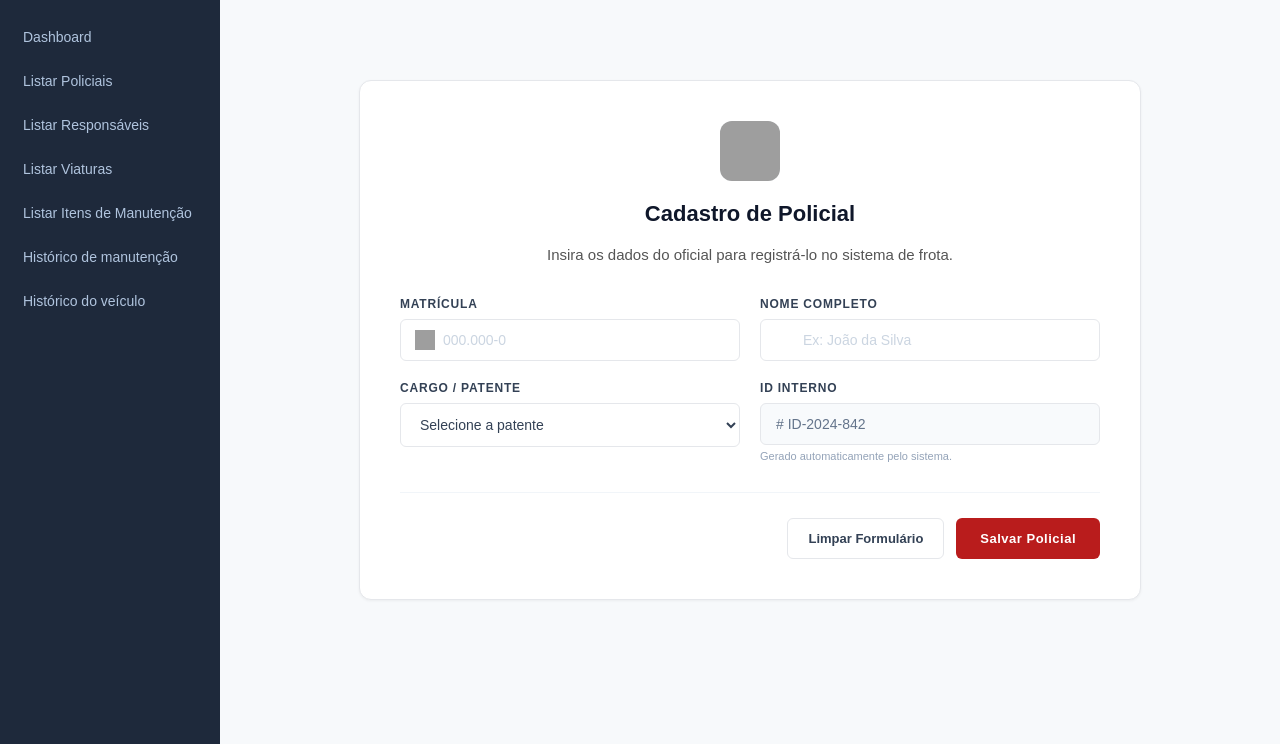
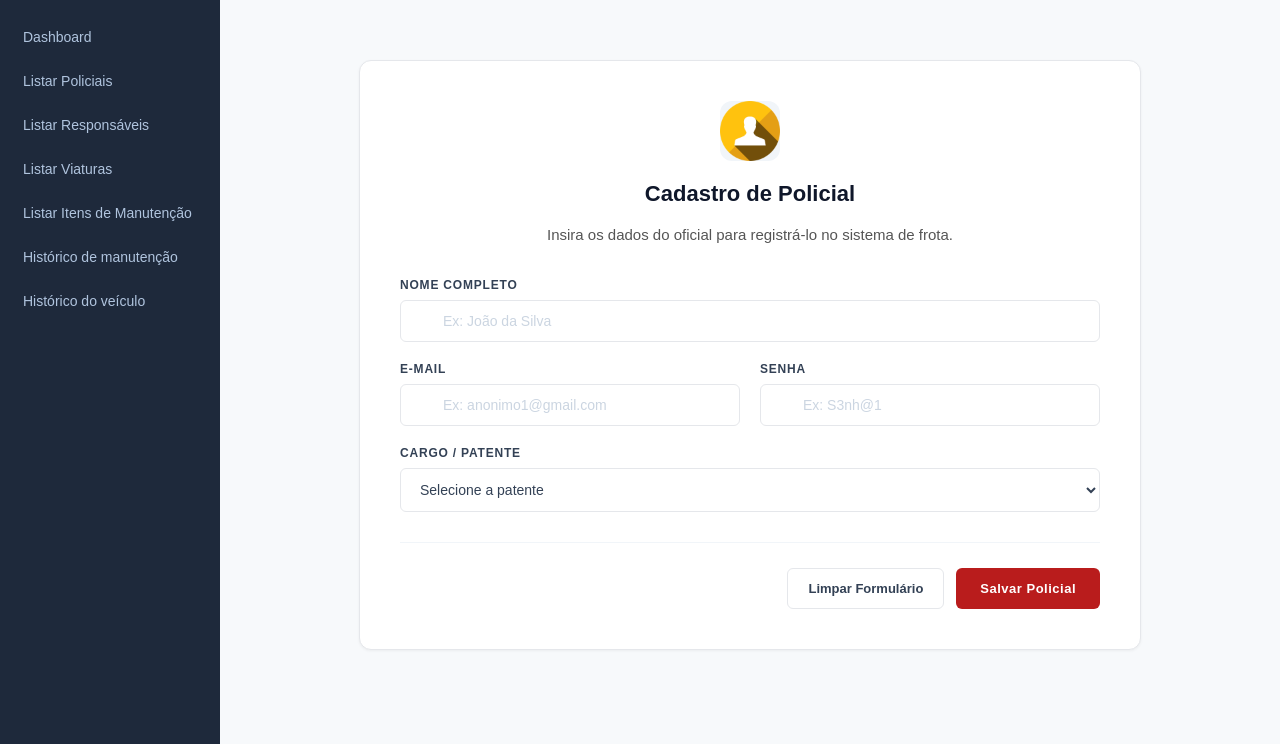
Before and after one commit to JH-0713/Frota_WEB, a Flask app: page /cadastrar_policial in a window 1280 px wide. Shown: the part 56-800 px from the top of the page. Run offline with Flask 3, Linux system fonts and the light colour scheme; grey boxes are pictures that could not be loaded.

Commit message:
Frota_web

```diff
--- a/app.py
+++ b/app.py
@@ -37,13 +37,13 @@ def listar_responsavel():
     return render_template('listar_responsavel.html', var_responsavel=var_responsavel)
 
 
-@app.route('/listar_viatura')
+@app.route('/listar_viatura', methods=['GET'])
 def listar_viatura():
     var_viatura = get_viatura()
     return render_template('listar_viatura.html', var_viatura=var_viatura)
 
 
-@app.route('/listar_itens')
+@app.route('/listar_itens', methods=['GET'])
 def listar_itens():
     var_itens = get_itens()
     return render_template('listar_itens.html', var_itens=var_itens)
@@ -75,8 +75,17 @@ def cadastrar_viatura():
     return render_template('cadastro_viatura.html')
 
 
-@app.route('/cadastrar_policial')
+@app.route('/cadastrar_policial', methods=['GET', 'POST'])
 def cadastrar_policial():
+    if request.method == "POST":
+        nome = request.form.get('form_nome')
+        email = request.form.get('form_email')
+        senha = request.form.get('form_senha')
+        cargo = request.form.get('form_cargo')
+
+        if not nome or not email or not senha or not cargo:
+            print('error: valores in')
+
     return render_template('cadastro_policial.html')
 
 
--- a/routes.py
+++ b/routes.py
@@ -1,6 +1,6 @@
 import requests
 #
-endereco = "http://10.135.232.24:5005"
+endereco = "http://10.135.232.27:5005"
 
 def get_policial():
     url = f"{endereco}/get_policiais"
--- a/templates/cadastro_policial.html
+++ b/templates/cadastro_policial.html
@@ -8,22 +8,16 @@
         <div class="form-card">
 
             <!-- ÍCONE -->
-            <div><img class="form-icone-topo" src="../static/image/profile.png" alt="profile police"></div>
+            <div><img class="form-icone-topo" src="../static/img/profile.png" alt="profile police"></div>
 
             <!-- TÍTULO -->
             <h2 class="form-titulo">Cadastro de Policial</h2>
             <p class="form-subtitulo">Insira os dados do oficial para registrá-lo no sistema de frota.</p>
+            <form action="{{url_for('cadastrar_policial')}}" method="post">
 
                 <!-- CAMPOS -->
                 <div class="form-linha">
-                <div class="form-campo">
-                    <label>Matrícula</label>
-                    <div class="input-com-icone">
-                        <img class="input-icone" src="../static/image/logoDepartamento.png " alt="Ícone de Departamento"
-                             width="20" height="20">
-                        <input name="form_matricula" type="text" placeholder="000.000-0">
-                    </div>
-                </div>
+
                     <div class="form-campo">
                         <label>Nome Completo</label>
                         <div class="input-com-icone">
@@ -32,7 +26,25 @@
                         </div>
                     </div>
                 </div>
-            <form action="{{url_for('cadastrar_viatura')}}" method="post">
+
+                <div class="form-linha">
+                    <div class="form-campo">
+                        <label>E-mail</label>
+                        <div class="input-com-icone">
+                            <span class="input-icone"></span>
+                            <input name="form_email" type="text" placeholder="Ex: anonimo1@gmail.com">
+                        </div>
+                    </div>
+
+                    <div class="form-campo">
+                        <label>Senha</label>
+                        <div class="input-com-icone">
+                            <span class="input-icone"></span>
+                            <input name="form_senha" type="text" placeholder="Ex: S3nh@1">
+                        </div>
+                    </div>
+                </div>
+
                 <div class="form-linha">
                     <div class="form-campo">
                         <label>Cargo / Patente</label>
@@ -45,17 +57,12 @@
                             <option>Capitão</option>
                         </select>
                     </div>
-                    <div class="form-campo">
-                        <label>ID Interno</label>
-                        <input type="text" value="# ID-2024-842" disabled class="input-disabled">
-                        <small class="input-ajuda">Gerado automaticamente pelo sistema.</small>
-                    </div>
                 </div>
 
                 <!-- BOTÕES -->
                 <div class="form-acoes">
-                    <button class="btn-limpar">Limpar Formulário</button>
-                    <button class="btn-salvar">Salvar Policial</button>
+                    <button type="reset" class="btn-limpar">Limpar Formulário</button>
+                    <button type="submit" class="btn-salvar">Salvar Policial</button>
                 </div>
             </form>
 
--- a/templates/listar_responsaveis.html
+++ b/templates/listar_responsavel.html
@@ -11,7 +11,8 @@
             <p class="subtitulo">Gerencie os responsáveis de manutenção e visualize suas ordens de serviço vinculadas.</p>
         </div>
         <div class="topbar-acoes">
-            <input type="text" placeholder="🔍 Buscar responsável..." class="topbar-busca">
+            <input type="text" placeholder="Buscar por prefixo ou placa..." class="topbar-busca">
+            <a href="{{url_for('cadastrar_responsavel')}}" class="btn-incluir">Cadastrar Responsavel</a>
         </div>
     </div>
 
--- a/templates/listar_viatura.html
+++ b/templates/listar_viatura.html
@@ -11,8 +11,8 @@
             <p class="subtitulo">Gerencie as viaturas da frota e visualize seus status operacionais.</p>
         </div>
         <div class="topbar-acoes">
-            <input type="text" placeholder="🔍 Buscar por prefixo ou placa..." class="topbar-busca">
-            <a href="/cadastrar_viatura" class="btn-incluir">🚗 Cadastrar Viatura</a>
+            <input type="text" placeholder="Buscar por prefixo ou placa..." class="topbar-busca">
+            <a href="{{url_for('cadastrar_viatura')}}" class="btn-incluir">Cadastrar Viatura</a>
         </div>
     </div>
 
```
Also changed, not shown: static/img/logoDepartamento.png (added), static/img/profile.png (added). Lines whose indentation alone changed are shown as unchanged.
